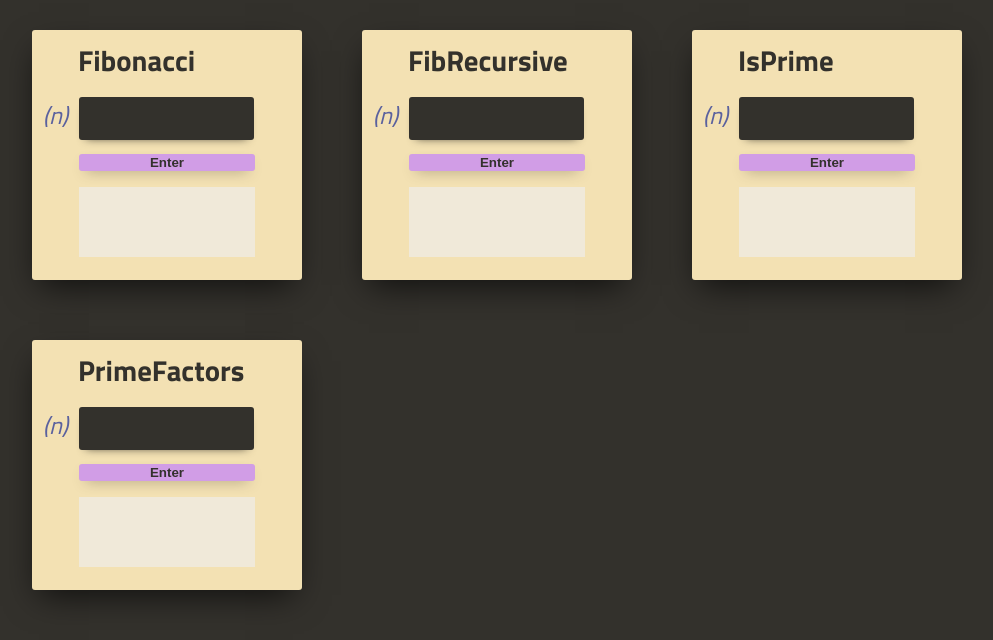
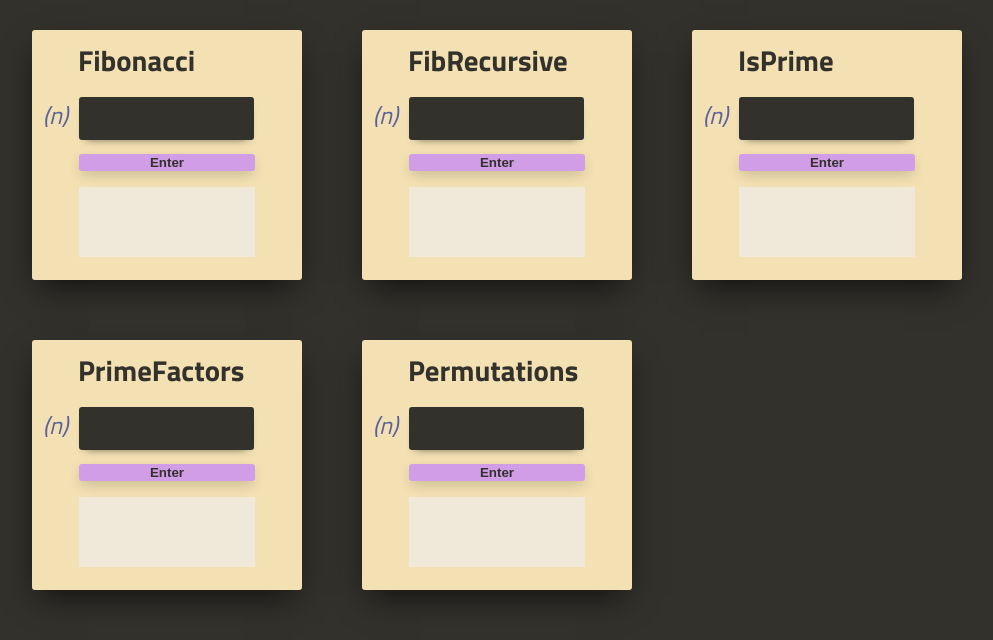
Before and after one commit to Loxphordex/Blockhouse, a React (Create React App) app: page / in a window 1280 px wide. Shown: the top 640 px of the page, without its empty margins (138-1131 px from the left). Built offline with nearby package versions, Linux system fonts and the light colour scheme.

Commit message:
permutations

```diff
--- a/src/App.js
+++ b/src/App.js
@@ -6,7 +6,8 @@ import questionData from './data/questionData'
 
 export const mapStateToProps = (state) => ({
   input: state.userInput,
-  answers: state.answers
+  answers: state.answers,
+  openNode: state.openNode,
 })
 
 function App(props) {
@@ -15,7 +16,9 @@ function App(props) {
     input,
     userInput,
     answer,
-    answers
+    answers,
+    openNode,
+    nodeToggle,
   } = props
 
   return (
@@ -29,6 +32,9 @@ function App(props) {
             inputValue={input}
             answer={answer}
             answers={answers}
+            inputType={data.inputType}
+            openNode={openNode}
+            nodeToggle={nodeToggle}
           />
         }) }
       </section>
--- a/src/actions/actions.js
+++ b/src/actions/actions.js
@@ -1,5 +1,6 @@
 export const INPUT = 'INPUT'
 export const ANSWER = 'ANSWER'
+export const TOGGLE_EXPAND = 'TOGGLE_EXPAND'
 
 export function addInput(num) {
     return {
@@ -17,3 +18,12 @@ export function addAnswer(num, algorithm) {
         }
     }
 }
+
+export function toggleExpand(title) {
+    return {
+        type: TOGGLE_EXPAND,
+        payload: {
+            title
+        }
+    }
+}
--- a/src/components/QuestionTemplate.css
+++ b/src/components/QuestionTemplate.css
@@ -11,6 +11,7 @@
     min-height: 250px;
     margin: 3%;
     border-radius: 3px;
+    transition: width 1s;
 
     -webkit-box-shadow: -1px 13px 32px -8px rgba(0,0,0,0.7);
     -moz-box-shadow: -1px 13px 32px -8px rgba(0,0,0,0.7);
@@ -30,6 +31,7 @@
     margin-bottom: 10px;
     padding: 2%;
     padding-left: 17%;
+    cursor: pointer;
 }
 
 .q-form-container {
@@ -85,12 +87,13 @@ input[type=number]::-webkit-outer-spin-button {
     margin: auto;
     margin-bottom: 4%;
     font-weight: 600;
+    cursor: pointer;
 
     border-radius: 3px;
 
-    -webkit-box-shadow: 0px 5px 14px -7px rgba(0,0,0,0.8);
-    -moz-box-shadow: 0px 5px 14px -7px rgba(0,0,0,0.8);
-    box-shadow: 0px 5px 14px -7px rgba(0,0,0,0.8);
+    -webkit-box-shadow: 0px 5px 14px -2px rgba(0,0,0,0.2);
+    -moz-box-shadow: 0px 5px 14px -2px rgba(0,0,0,0.2);
+    box-shadow: 0px 5px 14px -2px rgba(0,0,0,0.2);
 }
 
 .answer-submit:hover {
@@ -119,3 +122,8 @@ input[type=number]::-webkit-outer-spin-button {
     text-align: center;
     background-color: rgb(240, 233, 217);
 }
+
+.question-template::open-node {
+    min-width: 93%;
+    max-width: 93%;
+}
--- a/src/components/QuestionTemplate.js
+++ b/src/components/QuestionTemplate.js
@@ -7,12 +7,13 @@ function QuestionTemplate(props) {
         input,
         inputValue,
         answer,
-        answers
+        answers,
+        inputType,
+        openNode,
+        nodeToggle,
     } = props
 
     const algType = title.toUpperCase()
-    console.log(algType)
-    console.log(answers[algType])
 
     function handleUserInput(event) {
         if (input) input(event.target.value)
@@ -25,23 +26,35 @@ function QuestionTemplate(props) {
             const value = algorithm(inputValue)
 
             answer(value, algType)
+            input('')
 
         }
     }
 
+    function openNodeClass() {
+        return (openNode === algType) ? 'open-node' : '';
+    }
+
+    function handleNodeToggle() {
+        (openNode === algType)
+            ? nodeToggle('')
+            : nodeToggle(algType)
+    }
+
     return (
-        <div className='question-template'>
-            <h2>{ title }</h2>
+        <div className={`${openNodeClass()} question-template`}>
+            <h2 onClick={() => handleNodeToggle()}>{ title }</h2>
             <div className='q-form-container'>
                 <form
                 className='q-template-form'
                 onSubmit={event => handleSubmitInput(event)}>
                     <label htmlFor='user-input'>(n)</label>
-                    <input type='number'
+                    <input type={inputType}
                     id='user-input'
                     name='user-input'
                     onClick={event => handleUserInput(event)}
                     onChange={event => handleUserInput(event)}
+                    autocomplete='off'
                     />
                     <button className='answer-submit' type='submit'>Enter</button>
                 </form>
--- a/src/data/questionData.js
+++ b/src/data/questionData.js
@@ -3,18 +3,27 @@ import * as library from '../functions/functions'
 export default [
     {
         title: 'Fibonacci',
-        algorithm: library.fibonacci
+        algorithm: library.fibonacci,
+        inputType: 'number',
     },
     {
         title: 'FibRecursive',
-        algorithm: library.fibonacciRecursve
+        algorithm: library.fibonacciRecursve,
+        inputType: 'number',
     },
     {
         title: 'IsPrime',
-        algorithm: library.isPrime
+        algorithm: library.isPrime,
+        inputType: 'number',
     },
     {
         title: 'PrimeFactors',
-        algorithm: library.primeFactors
-    }
+        algorithm: library.primeFactors,
+        inputType: 'number',
+    },
+    {
+        title: 'Permutations',
+        algorithm: library.permutations,
+        inputType: 'text',
+    },
 ]
--- a/src/functions/functions.js
+++ b/src/functions/functions.js
@@ -2,10 +2,12 @@ import fibonacci from './fibonacci'
 import fibonacciRecursve from './fibonacciRecursive'
 import isPrime from './isPrime'
 import primeFactors from './primeFactors'
+import permutations from './permutations'
 
 export {
     fibonacci,
     fibonacciRecursve,
     isPrime,
     primeFactors,
+    permutations,
 }
--- /dev/null
+++ b/src/functions/permutations.js
@@ -0,0 +1,25 @@
+export default function permutations(str) {
+    var arr = str.split(''),
+        len = arr.length,
+        perms = [],
+        rest,
+        picked,
+        restPerms,
+        next;
+
+    if (len === 0)
+        return [str];
+
+    for (var i = 0; i < len; i++) {
+        rest = Object.create(arr);
+        picked = rest.splice(i, 1);
+
+        restPerms = permutations(rest.join(''));
+
+        for (var j = 0, jLen = restPerms.length; j < jLen; j++) {
+            next = picked.concat(restPerms[j]);
+            perms.push(next.join(''));
+        }
+    }
+    return perms;
+}
--- a/src/reducers/reducers.js
+++ b/src/reducers/reducers.js
@@ -1,8 +1,9 @@
-import { INPUT, ANSWER } from '../actions/actions'
+import { INPUT, ANSWER, TOGGLE_EXPAND } from '../actions/actions'
 
 const initialState = {
     userInput: null,
-    answers: {}
+    answers: {},
+    openNode: '',
 }
 
 export function AlgorithmReducer(state = initialState, action) {
@@ -21,6 +22,10 @@ export function AlgorithmReducer(state = initialState, action) {
                     [algorithm]: action.payload.answer
                 }
             })
+        case TOGGLE_EXPAND:
+            return Object.assign({}, state, {
+                openNode: action.payload.title
+            })
         default:
             return state
     }
--- a/src/store/index.js
+++ b/src/store/index.js
@@ -1,6 +1,6 @@
 import { combineReducers } from 'redux'
 import { AlgorithmReducer } from '../reducers/reducers'
-import { addInput, addAnswer } from '../actions/actions'
+import { addInput, addAnswer, toggleExpand } from '../actions/actions'
 
 export const rootReducer = combineReducers({
     AlgorithmReducer
@@ -14,6 +14,10 @@ export const mapDispatchToProps = (dispatch) => {
 
         answer(num, algorithm) {
             dispatch(addAnswer(num, algorithm))
-        }
+        },
+
+        nodeToggle(title) {
+            dispatch(toggleExpand(title))
+        },
     }
 }
```
